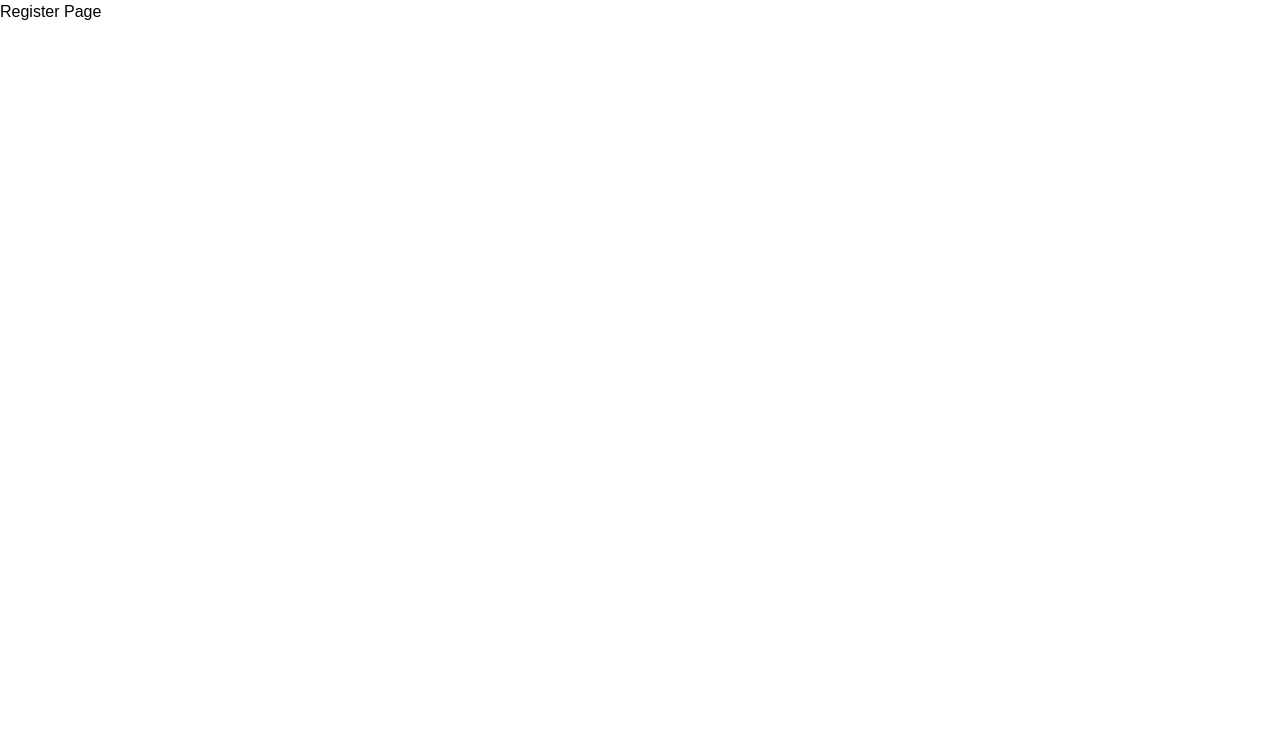
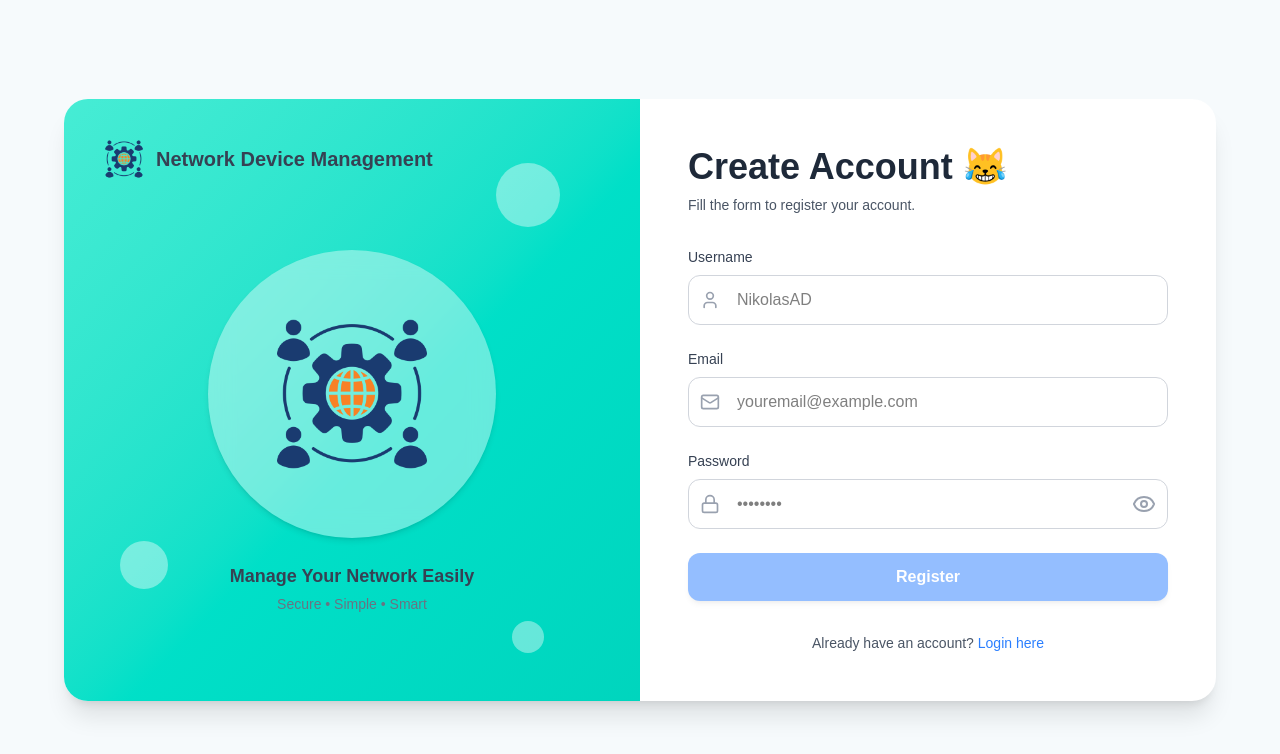
Before and after one commit to Nicholl2/Network-Device-Management, a React (Vite) app: page /register in a window 1280 px wide. Shown: the top 754 px of the page. Built offline with nearby package versions, Linux system fonts and the light colour scheme.

Commit message:
Fix Login Register

```diff
--- a/src/pages/LoginPage.jsx
+++ b/src/pages/LoginPage.jsx
@@ -152,9 +152,7 @@ export default function LoginPage() {
                 <span className="text-gray-700">Remember Me</span>
               </label>
 
-              <button className="text-teal-500 hover:text-teal-600">
-                Forgot Password?
-              </button>
+
             </div>
 
             {/* Buttons */}
--- a/src/pages/RegisterPage.jsx
+++ b/src/pages/RegisterPage.jsx
@@ -1,3 +1,197 @@
+import React, { useState } from 'react';
+import { Mail, Lock, User, Eye, EyeOff, AlertCircle } from 'lucide-react';
+import { supabase } from '../lib/supabaseClient';
+import Logo from '../assets/Logo.png';
+
 export default function RegisterPage() {
-  return <h1>Register Page</h1>;
+  const [username, setUsername] = useState('');
+  const [email, setEmail] = useState('');
+  const [password, setPassword] = useState('');
+  const [showPassword, setShowPassword] = useState(false);
+  const [loading, setLoading] = useState(false);
+  const [error, setError] = useState('');
+  const [success, setSuccess] = useState('');
+
+  const handleRegister = async () => {
+  setLoading(true);
+  setError('');
+  setSuccess('');
+
+  try {
+    // 1. CEK JIKA USERNAME SUDAH ADA
+    const { data: existingUser } = await supabase
+      .from('profiles')
+      .select('*')
+      .eq('username', username)
+      .single();
+
+    if (existingUser) {
+      throw new Error("Username sudah digunakan.");
+    }
+
+    // 2. DAFTARKAN USER KE AUTH
+    const { data: authData, error: signupError } = await supabase.auth.signUp({
+      email,
+      password
+    });
+
+    if (signupError) throw signupError;
+
+    const userId = authData.user.id;
+
+    // 3. SIMPAN USERNAME KE TABEL PROFILES
+    const { error: profileError } = await supabase
+      .from('profiles')
+      .insert([
+        {
+          id: userId,
+          username: username
+        }
+      ]);
+
+    if (profileError) throw profileError;
+
+    setSuccess('Account created successfully! Redirecting...');
+    setTimeout(() => (window.location.href = '/login'), 1200);
+
+  } catch (err) {
+    setError(err.message);
+  } finally {
+    setLoading(false);
+  }
+};
+
+
+  return (
+    <div className="min-h-screen bg-[#f6fafc] flex items-center justify-center p-6">
+      <div className="bg-white rounded-3xl shadow-xl max-w-6xl w-full flex overflow-hidden">
+
+
+        {/* Left Illustration Section */}
+        <div className="hidden lg:flex lg:w-1/2 bg-gradient-to-br from-teal-300 to-teal-400 relative p-10 flex-col justify-between">
+
+            {/* Logo - Top Left */}
+            <div className="flex items-center gap-3 mb-6">
+            <img src={Logo} className="w-10 h-10 rounded-lg object-contain" />
+            <h1 className="text-xl font-bold text-gray-700">Network Device Management</h1>
+            </div>
+
+            {/* Illustration */}
+            <div className="flex flex-col items-center justify-center flex-1">
+            <div className="w-72 h-72 bg-white/40 backdrop-blur-md rounded-full shadow-md flex items-center justify-center">
+                <img src={Logo} className="w-40 h-40 object-contain" />
+            </div>
+            <p className="mt-6 text-lg font-semibold text-gray-700">Manage Your Network Easily</p>
+            <p className="text-gray-500 text-sm mt-1">Secure • Simple • Smart</p>
+            </div>
+
+            {/* Decorative shapes */}
+            <div className="absolute top-16 right-20 w-16 h-16 bg-white/40 rounded-full" />
+            <div className="absolute bottom-28 left-14 w-12 h-12 bg-white/40 rounded-full" />
+            <div className="absolute bottom-12 right-24 w-8 h-8 bg-white/40 rounded-full" />
+        </div>
+
+        {/* Form Section */}
+        <div className="w-full lg:w-1/2 p-12 flex flex-col justify-center">
+
+          <div className="mb-8">
+            <h1 className="text-4xl font-bold text-gray-800 mb-2">Create Account 😹</h1>
+            <p className="text-gray-600 text-sm">Fill the form to register your account.</p>
+          </div>
+
+          {/* Error */}
+          {error && (
+            <div className="mb-4 p-3 bg-red-50 border border-red-200 rounded-lg flex items-center gap-2 text-red-700 text-sm">
+              <AlertCircle className="w-5 h-5" />
+              {error}
+            </div>
+          )}
+
+          {/* Success */}
+          {success && (
+            <div className="mb-4 p-3 bg-green-50 border border-green-200 rounded-lg flex items-center gap-2 text-green-700 text-sm">
+              <div className="w-5 h-5 bg-green-500 rounded-full flex items-center justify-center">
+                <span className="text-white text-xs">✓</span>
+              </div>
+              {success}
+            </div>
+          )}
+
+          <div className="space-y-6">
+
+            {/* Username */}
+            <div>
+              <label className="block text-gray-700 text-sm mb-2">Username</label>
+              <div className="relative">
+                <User className="absolute left-3 top-1/2 -translate-y-1/2 text-gray-400 w-5" />
+                <input
+                  type="text"
+                  value={username}
+                  onChange={(e) => setUsername(e.target.value)}
+                  placeholder="NikolasAD"
+                  className="w-full pl-12 pr-4 py-3 border border-gray-300 rounded-xl focus:ring-2 focus:ring-blue-400 focus:outline-none"
+                  disabled={loading}
+                />
+              </div>
+            </div>
+
+            {/* Email */}
+            <div>
+              <label className="block text-gray-700 text-sm mb-2">Email</label>
+              <div className="relative">
+                <Mail className="absolute left-3 top-1/2 -translate-y-1/2 text-gray-400 w-5" />
+                <input
+                  type="email"
+                  value={email}
+                  onChange={(e) => setEmail(e.target.value)}
+                  placeholder="youremail@example.com"
+                  className="w-full pl-12 pr-4 py-3 border border-gray-300 rounded-xl focus:ring-2 focus:ring-blue-400 focus:outline-none"
+                  disabled={loading}
+                />
+              </div>
+            </div>
+
+            {/* Password */}
+            <div>
+              <label className="block text-gray-700 text-sm mb-2">Password</label>
+              <div className="relative">
+                <Lock className="absolute left-3 top-1/2 -translate-y-1/2 text-gray-400 w-5" />
+                <input
+                  type={showPassword ? 'text' : 'password'}
+                  value={password}
+                  onChange={(e) => setPassword(e.target.value)}
+                  placeholder="••••••••"
+                  className="w-full pl-12 pr-12 py-3 border border-gray-300 rounded-xl focus:ring-2 focus:ring-blue-400 focus:outline-none"
+                  disabled={loading}
+                />
+                <button
+                  type="button"
+                  onClick={() => setShowPassword(!showPassword)}
+                  className="absolute right-3 top-1/2 -translate-y-1/2 text-gray-400 hover:text-gray-600"
+                >
+                  {showPassword ? <EyeOff /> : <Eye />}
+                </button>
+              </div>
+            </div>
+
+            {/* Button */}
+            <button
+              onClick={handleRegister}
+              disabled={loading || !email || !password || !username}
+              className="w-full bg-blue-500 hover:bg-blue-600 text-white font-semibold py-3 rounded-xl shadow-md transition disabled:opacity-50"
+            >
+              {loading ? 'Loading…' : 'Register'}
+            </button>
+
+            <p className="text-sm text-gray-600 text-center mt-2">
+              Already have an account?{' '}
+              <a href="/login" className="text-blue-500 hover:text-blue-600">Login here</a>
+            </p>
+
+          </div>
+
+        </div>
+      </div>
+    </div>
+  );
 }
```
Also changed, not shown: 1 other file (tests, documents, lock files or other folders).
